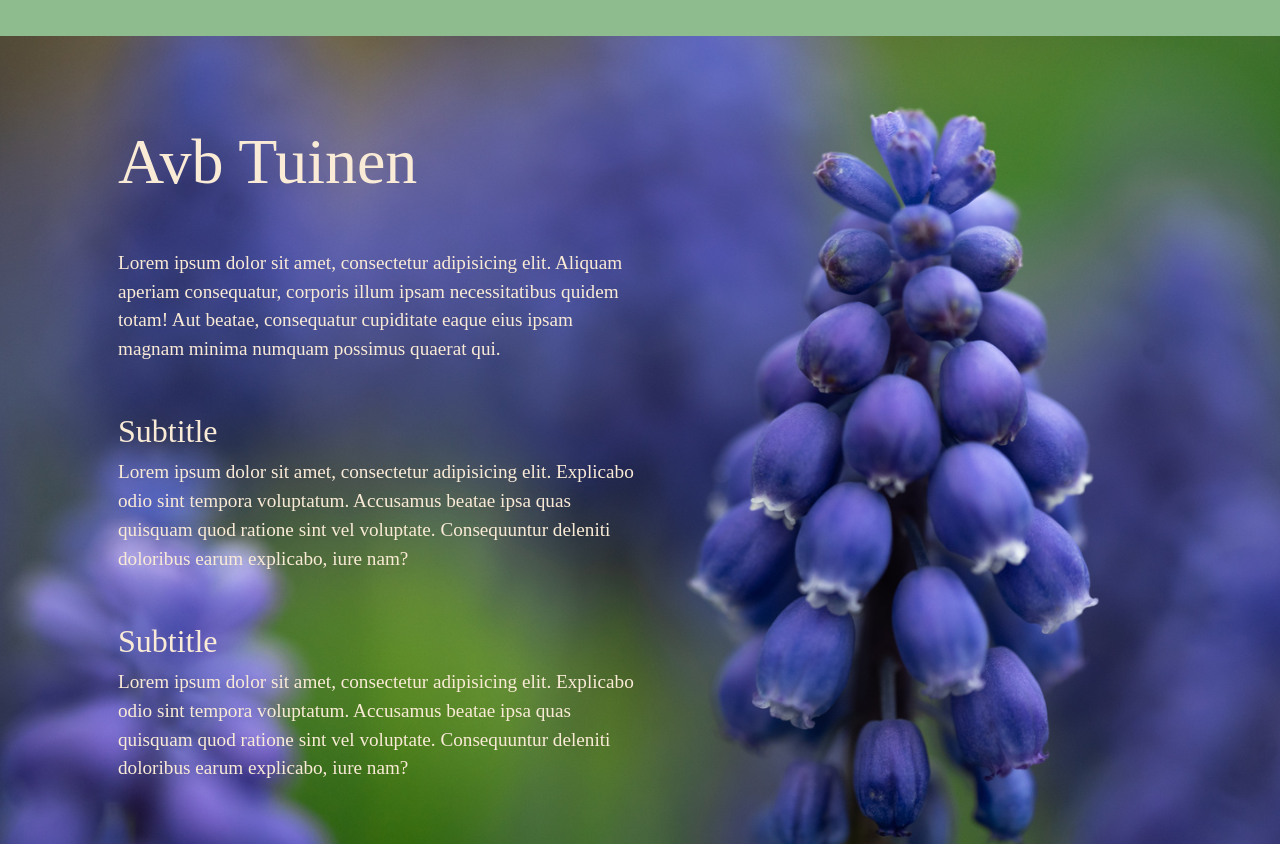
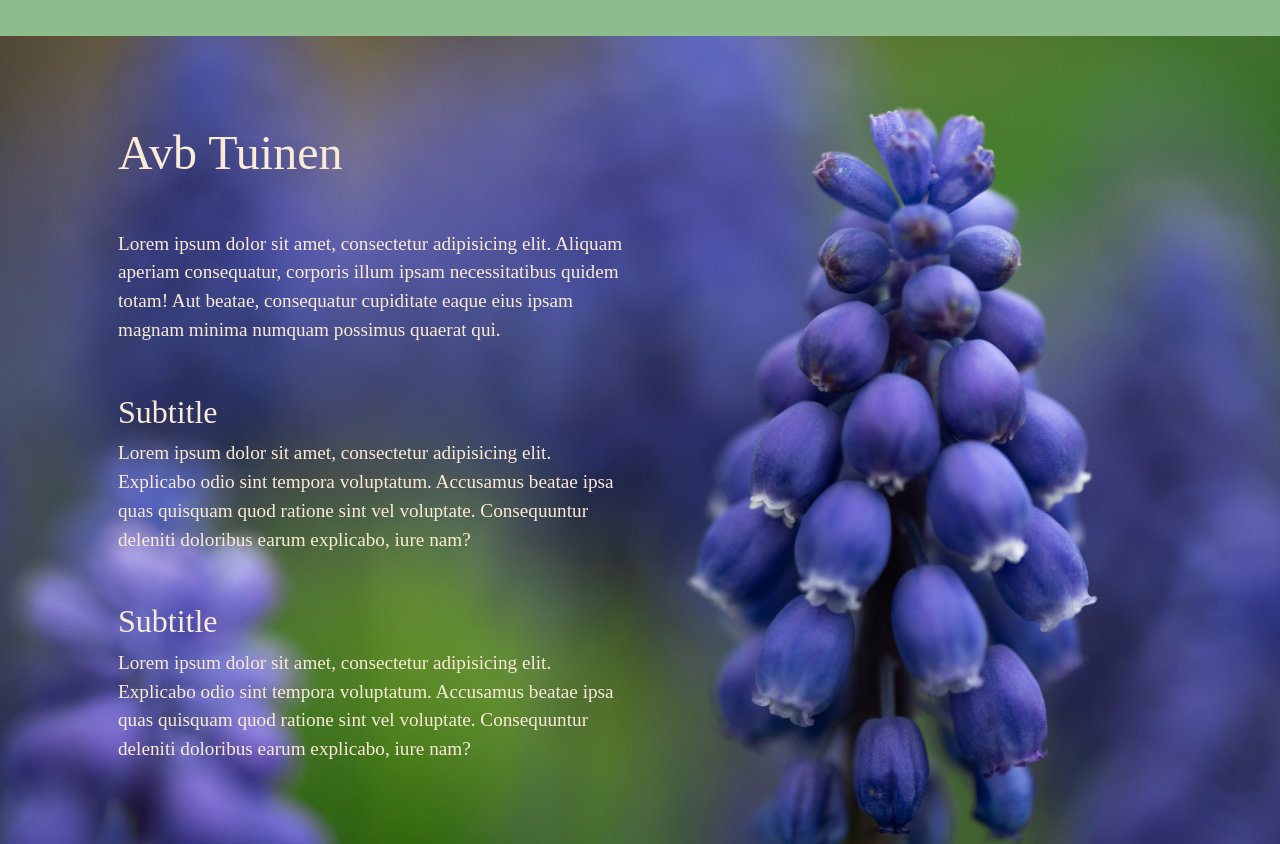
Before and after one commit to ToonSpanenburg/AvbTuinen, a Vue app: page / in a window 1280 px wide. Shown: the part 860-1704 px from the top of the page. Built offline with nearby package versions, Linux system fonts and the light colour scheme.

Commit message:
done for now

```diff
--- a/src/components/IntroductionComponent.vue
+++ b/src/components/IntroductionComponent.vue
@@ -11,7 +11,8 @@ import {getElement} from "bootstrap/js/src/util/index.js";
           <h2 class="myText">
             Avb Tuinen
           </h2>
-          <div class=" w-50 my-5">
+          <div class= "my-5 row">
+            <div class="col-12 col-sm-12 col-md-8 col-lg-6">
               <p class="myText">
                 Lorem ipsum dolor sit amet, consectetur adipisicing elit. Aliquam aperiam consequatur, corporis illum ipsam necessitatibus quidem totam! Aut beatae, consequatur cupiditate eaque eius ipsam magnam minima numquam possimus quaerat qui.
               </p>
@@ -31,6 +32,8 @@ import {getElement} from "bootstrap/js/src/util/index.js";
                   Lorem ipsum dolor sit amet, consectetur adipisicing elit. Explicabo odio sint tempora voluptatum. Accusamus beatae ipsa quas quisquam quod ratione sint vel voluptate. Consequuntur deleniti doloribus earum explicabo, iure nam?
                 </p>
               </div>
+            </div>
+
           </div>
         </div>
       </div>
@@ -63,7 +66,7 @@ img
 
 h2
 {
-  font-size: 4em;
+  font-size: 3em;
 }
 h3
 {
```
Lines whose indentation alone changed are shown as unchanged.
